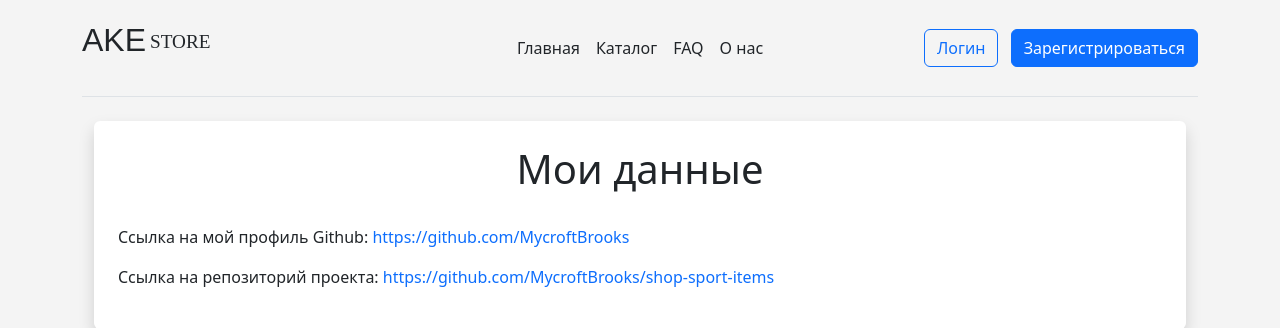
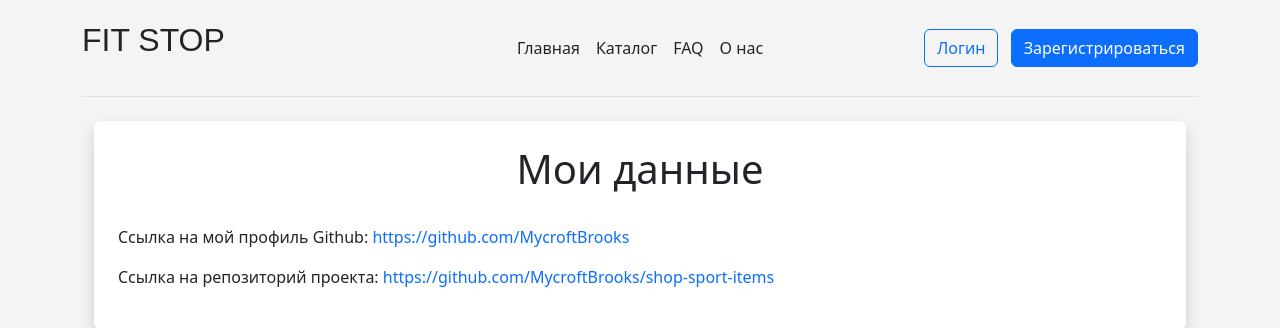
Before and after one commit to MycroftBrooks/shop-sport-items, a Django app: page /about in a window 1280 px wide. Shown: the top 328 px of the page. Run offline with Django 4.2, Linux system fonts and the light colour scheme; some web fonts are replaced.

Commit message:
UPD base.html

```diff
--- a/main/templates/main/base.html
+++ b/main/templates/main/base.html
@@ -43,8 +43,8 @@
     <div class="container">
         <header class="d-flex flex-wrap align-items-center justify-content-center justify-content-md-between py-3 mb-4 border-bottom">
           <a href="/" class="d-flex align-items-center col-md-3 mb-2 mb-md-0 text-dark text-decoration-none">
-            <p style="font-family: blocktastic, sans-serif; font-size: 2em; ">AKE</p>
-            <p style="font-family: Rhinos rocks; font-size: 1.2em;" class="pt-1 ps-1">STORE</p>
+            <p style="font-family: blocktastic, sans-serif; font-size: 2em; ">FIT STOP</p>
+            {% comment %} <p style="font-family: blocktastic, sans-serif; font-size: 2em;" class="pt-1 ps-1">STOP</p> {% endcomment %}
           </a>
 
           <ul class="nav col-12 col-md-auto mb-2 justify-content-center mb-md-0">
```
